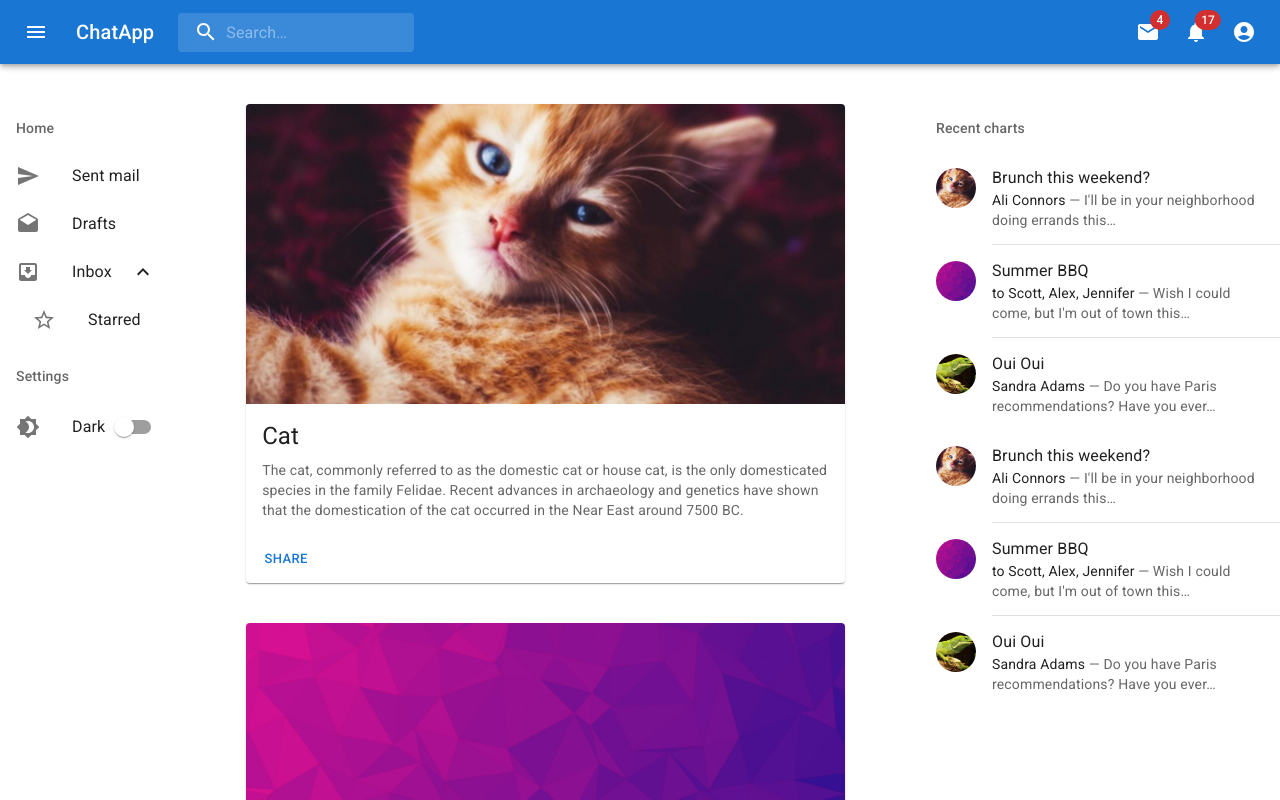
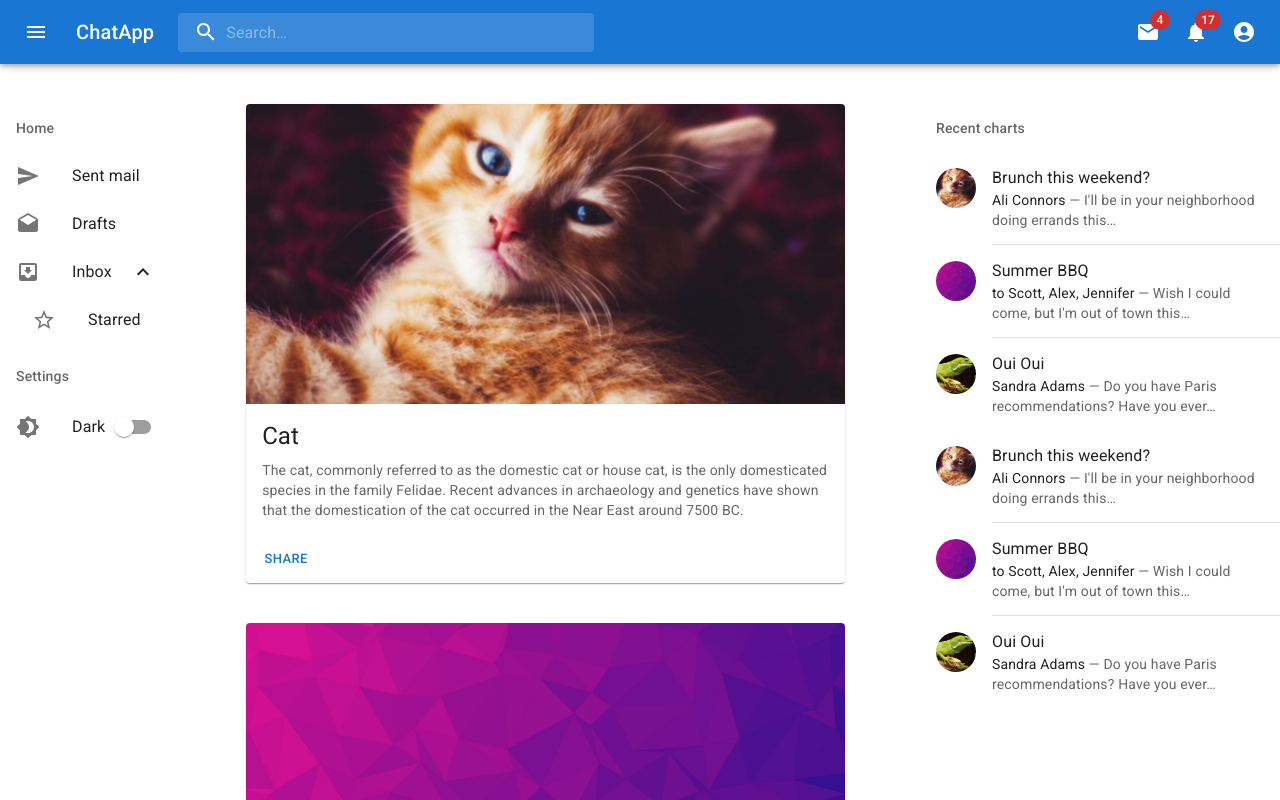
Before and after one commit to jusish/muiweb, a React (Vite) app: page / in a window 1280 px wide. Shown: the top 800 px of the page. Built offline with nearby package versions, Linux system fonts and the light colour scheme.

Commit message:
navbar was changed

```diff
--- a/src/components/NavBar.jsx
+++ b/src/components/NavBar.jsx
@@ -51,7 +51,7 @@ const StyledInputBase = styled(InputBase)(({ theme }) => ({
     transition: theme.transitions.create("width"),
     width: "100%",
     [theme.breakpoints.up("md")]: {
-      width: "20ch",
+      width: "40ch",
     },
   },
 }));
@@ -155,7 +155,7 @@ export default function NavBar() {
   );
 
   return (
-    <Box sx={{ flexGrow: 1, marginBottom: 5 }}>
+    <Box sx={{ flexGrow: 1, marginBottom: 5, justifyContent: "space-between" }}>
       <AppBar position="sticky">
         <Toolbar>
           <IconButton
```
